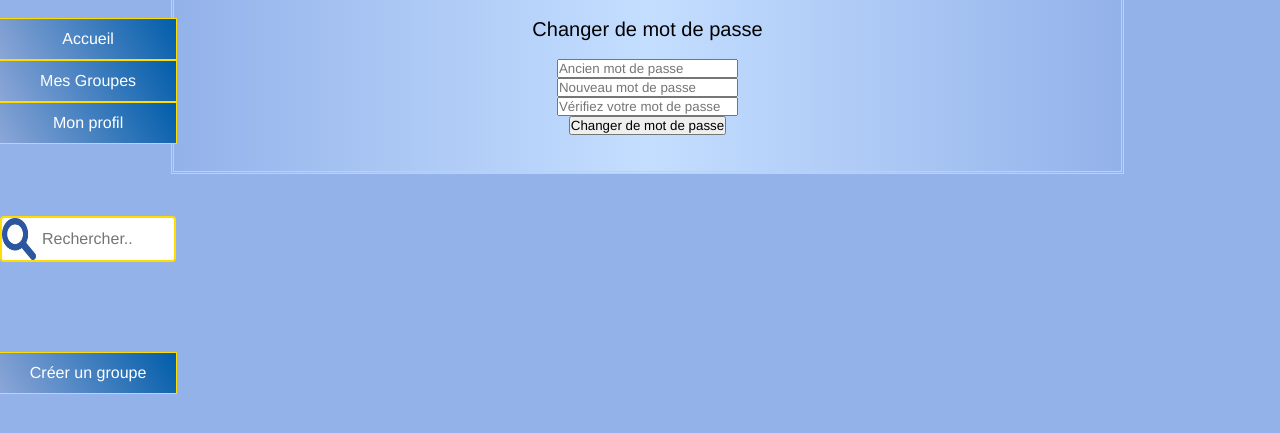
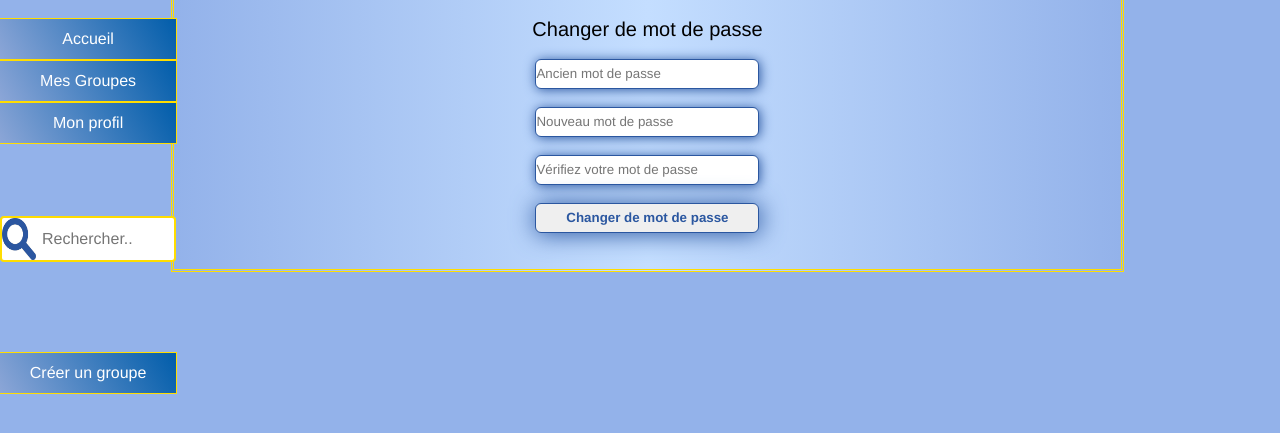
Before and after one commit to vincentbasset/cide1, a PHP site: page /changermdp.php in a window 1280 px wide. Shown: the part 200-633 px from the top of the page. Run offline with PHP 8.4, Linux system fonts and the light colour scheme; a user stored in the database is signed in; data comes from the database, SQL or seed files in the repository.

Commit message:
design page changer de mot de passe

```diff
--- a/cide/changermdp.php
+++ b/cide/changermdp.php
@@ -9,11 +9,14 @@
 				<form name="inscription" method="post" action="mdpchange.php">
 					<input type="password" name="ancienmdp" placeholder="Ancien mot de passe" required>
 					</br>
+					</br>
 					<input type="password" name="mdp" placeholder="Nouveau mot de passe" required>
+					</br>
 					</br>
 					<input type="password" name="mdp verification" placeholder="Vérifiez votre mot de passe" required>
 					</br>
-					<input type="submit" value="Changer de mot de passe" name="envoyer" onmouseover="javascript:check();" />
+					</br>
+					<input id="motdp" type="submit" value="Changer de mot de passe" name="envoyer" onmouseover="javascript:check();" />
 				</form>
 			</p>
 		</div>
--- a/cide/style.css
+++ b/cide/style.css
@@ -323,6 +323,32 @@ nav a:hover,nav a:focus{
 	line-height:38px;
 }
 
+/*changer de mot de passe*/
+
+.centreprofil input[type="password"]{
+	border-radius:6px;
+	color:rgb(43,87,160);
+	height:30px;
+	width:25%;
+	border: 1px solid rgb(43,87,160);
+	box-shadow: 1px 1px 12px rgb(43,87,160);
+}
+
+#motdp{
+	border-radius:6px;
+	color:rgb(43,87,160);
+	height:30px;
+	width:25%;
+	border: 1px solid rgb(43,87,160);
+	box-shadow: 1px 1px 25px rgb(43,87,160);
+	font-weight:bold;
+}
+
+#motdp:hover{
+	border: 2px solid rgb(43,87,160);
+	box-shadow: 1px 1px 25px rgb(255,221,1);
+}
+
 
 /*page des choix des groupes*/
 
```
